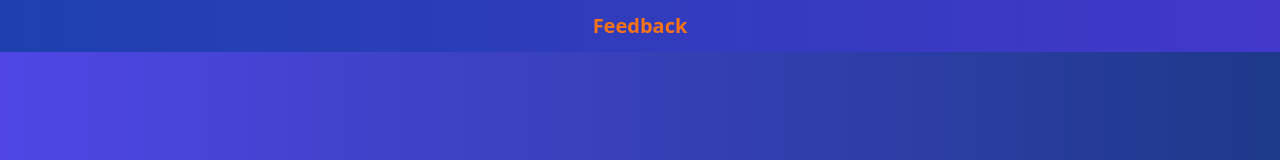
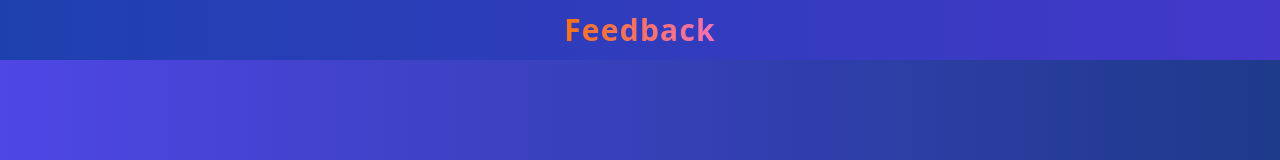
Before and after one commit to njsaugat/reactProjects, a React (Create React App) app in the folder feedbackApp/: page / in a window 1280 px wide. Shown: the top 160 px of the page. Built offline with nearby package versions, Linux system fonts and the light colour scheme.

Commit message:
header file added

```diff
--- a/feedbackApp/src/Header.js
+++ b/feedbackApp/src/Header.js
@@ -2,8 +2,10 @@ import React from 'react';
 
 const Header = () => {
   return (
-    <div className="flex absolute top-0 bg-gradient-to-l from-indigo-700 to-blue-800 text-orange-500 text-xl font-bold justify-center py-3 w-screen  self-start ">
-      Feedback
+    <div className="flex absolute top-0 bg-gradient-to-l from-indigo-700 to-blue-800  text-2xl font-bold tracking-wider justify-center py-3 w-screen  self-start ">
+      <span className="font-extrabold text-transparent text-3xl bg-clip-text bg-gradient-to-r from-orange-500 to-pink-400">
+        Feedback
+      </span>
     </div>
   );
 };
```
